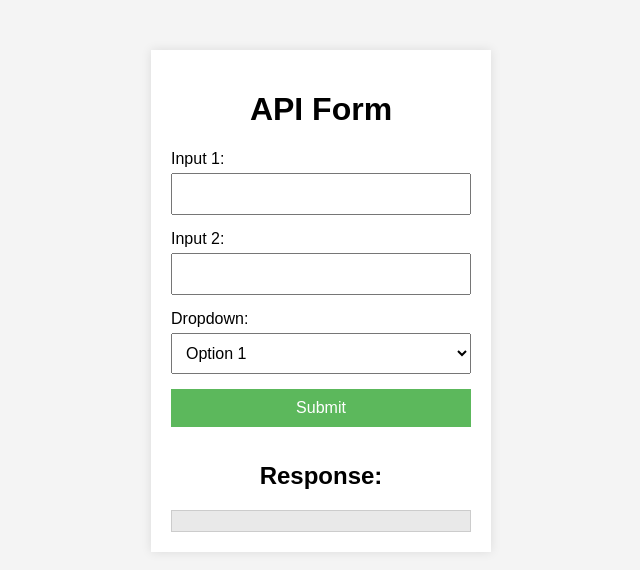
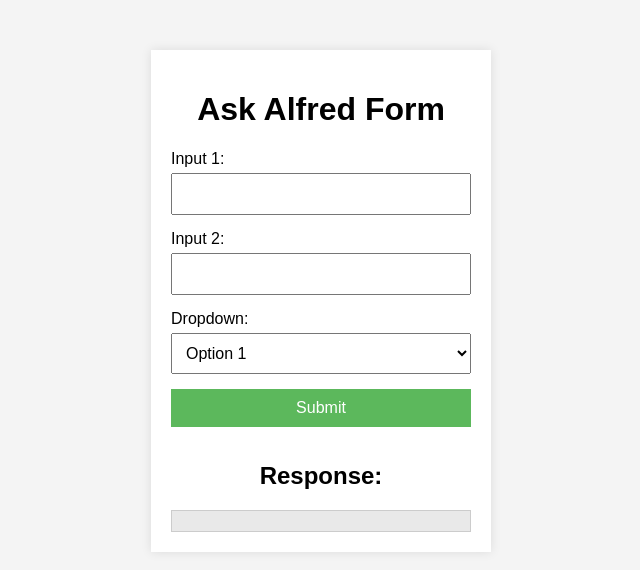
Before and after one commit to haxtheweb/frontendAlfred, a plain HTML site: page index.html in a window 1280 px wide. Shown: the whole page, without its empty margins (319-959 px from the left). Drawn offline with Linux system fonts and the light colour scheme.

Commit message:
Update index
another index update

```diff
--- a/index.html
+++ b/index.html
@@ -8,7 +8,7 @@
 </head>
 <body>
     <div class="form-container">
-        <h1>API Form</h1>
+        <h1>Ask Alfred Form</h1>
         <form id="apiForm">
             <label for="input1">Input 1:</label>
             <input type="text" id="input1" name="input1" required>
```
